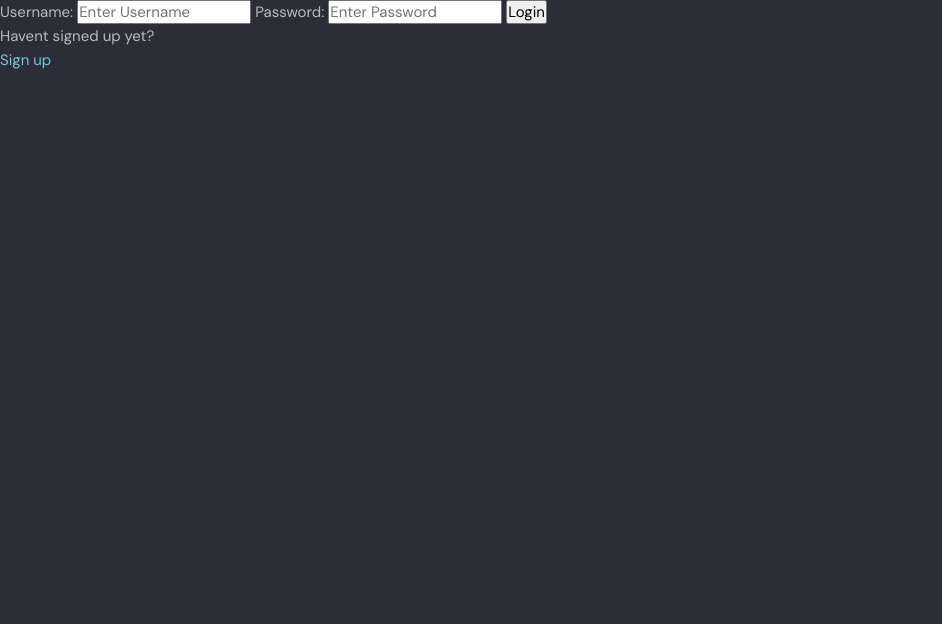
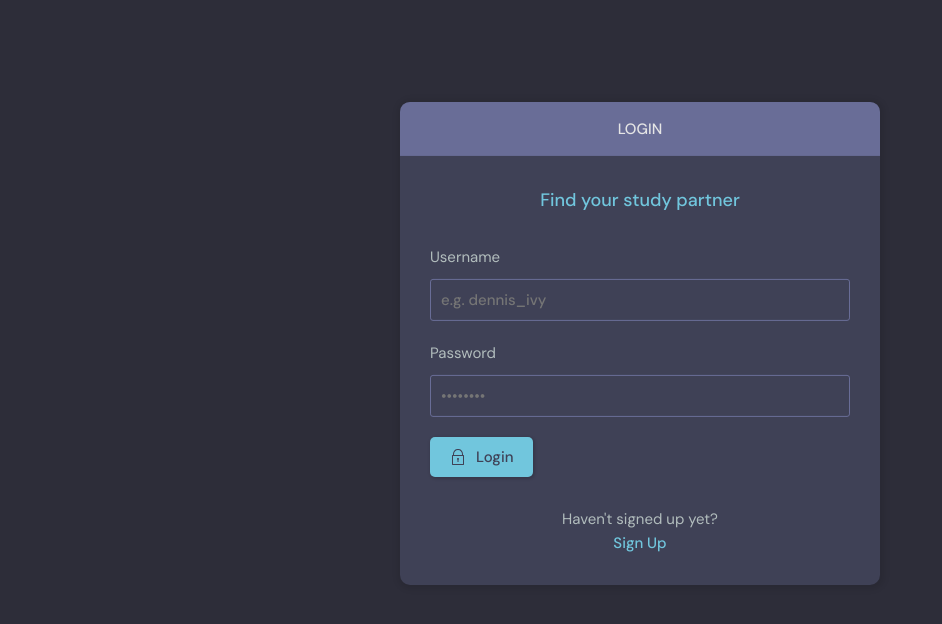
Before and after one commit to Hernandez-Marcos/Tutorial-de-django, a Django app: page /login/ in a window 1280 px wide. Shown: the part 76-700 px from the top of the page, without its empty margins (0-942 px from the left). Run offline with Django 5.2, Linux system fonts and the light colour scheme.

Commit message:
Theme applied to login and register page.

```diff
--- a/base/templates/base/login_register.html
+++ b/base/templates/base/login_register.html
@@ -1,38 +1,113 @@
 {% extends 'main.html' %}
 
 {% block content %}
+<main class="auth layout">
+
+  {% if page == 'login' %}
+  <div class="container">
+    <div class="layout__box">
+      <div class="layout__boxHeader">
+        <div class="layout__boxTitle">
+          <h3>Login</h3>
+        </div>
+      </div>
+      <div class="layout__body">
+        <h2 class="auth__tagline">Find your study partner</h2>
+
+        <form class="form" action="" method="POST">
+          {% csrf_token %}
+          <div class="form__group form__group">
+            <label for="room_name">Username</label>
+            <input id="username" name="username" type="text" placeholder="e.g. dennis_ivy" />
+          </div>
+          <div class="form__group">
+            <label for="password">Password</label>
+            <input
+              id="password"
+              name="password"
+              type="password"
+              placeholder="&bull;&bull;&bull;&bull;&bull;&bull;&bull;&bull;"
+            />
+          </div>
+
+          <button class="btn btn--main" type="submit">
+            <svg
+              version="1.1"
+              xmlns="http://www.w3.org/2000/svg"
+              width="32"
+              height="32"
+              viewBox="0 0 32 32"
+            >
+              <title>lock</title>
+              <path
+                d="M27 12h-1v-2c0-5.514-4.486-10-10-10s-10 4.486-10 10v2h-1c-0.553 0-1 0.447-1 1v18c0 0.553 0.447 1 1 1h22c0.553 0 1-0.447 1-1v-18c0-0.553-0.447-1-1-1zM8 10c0-4.411 3.589-8 8-8s8 3.589 8 8v2h-16v-2zM26 30h-20v-16h20v16z"
+              ></path>
+              <path
+                d="M15 21.694v4.306h2v-4.306c0.587-0.348 1-0.961 1-1.694 0-1.105-0.895-2-2-2s-2 0.895-2 2c0 0.732 0.413 1.345 1 1.694z"
+              ></path>
+            </svg>
+
+            Login
+          </button>
+        </form>
+
+        <div class="auth__action">
+          <p>Haven't signed up yet?</p>
+          <a href="{% url 'register' %}" class="btn btn--link">Sign Up</a>
+        </div>
+      </div>
+    </div>
+  </div>
+  {% else %}
+  <div class="container">
+    <div class="layout__box">
+      <div class="layout__boxHeader">
+        <div class="layout__boxTitle">
+          <h3>Register</h3>
+        </div>
+      </div>
+      <div class="layout__body">
+        <h2 class="auth__tagline">Find your study partner</h2>
+
+        <form class="form" action="" method="POST">
+          {% csrf_token %}
+
+          {% for field in form %}
+          <div class="form__group form__group">
+            <label for="room_name">{{field.label}}</label>
+            {{field}}
+          </div>
+          {% endfor %}
 
 
-{% if page == 'login' %}
-<div>
-    <form method="POST" action="">
-        {% csrf_token %}
+          <button class="btn btn--main" type="submit">
+            <svg
+              version="1.1"
+              xmlns="http://www.w3.org/2000/svg"
+              width="32"
+              height="32"
+              viewBox="0 0 32 32"
+            >
+              <title>lock</title>
+              <path
+                d="M27 12h-1v-2c0-5.514-4.486-10-10-10s-10 4.486-10 10v2h-1c-0.553 0-1 0.447-1 1v18c0 0.553 0.447 1 1 1h22c0.553 0 1-0.447 1-1v-18c0-0.553-0.447-1-1-1zM8 10c0-4.411 3.589-8 8-8s8 3.589 8 8v2h-16v-2zM26 30h-20v-16h20v16z"
+              ></path>
+              <path
+                d="M15 21.694v4.306h2v-4.306c0.587-0.348 1-0.961 1-1.694 0-1.105-0.895-2-2-2s-2 0.895-2 2c0 0.732 0.413 1.345 1 1.694z"
+              ></path>
+            </svg>
 
-        <label>Username:</label>
-        <input type="text" name="username" placeholder="Enter Username">
+            Register
+          </button>
+        </form>
 
-        <label>Password:</label>
-        <input type="password" name="password" placeholder="Enter Password">
-
-        <input type="submit" value="Login">
-    </form>
-
-    <p>Havent signed up yet?</p>
-    <a href="{% url 'register' %}">Sign up</a>
-</div>
-
-{% else %}
-
-<div>
-    <form method="POST" action="">
-        {% csrf_token %}
-        {{form.as_p}}
-        <input type="submit" value="Register">
-    </form>
-
-    <p>Already signed up?</p>
-    <a href="{% url 'login' %}">Login</a>
-</div>
-{% endif %}
-
+        <div class="auth__action">
+          <p>Already sign up?</p>
+          <a href="{% url 'login' %}" class="btn btn--link">Login</a>
+        </div>
+      </div>
+    </div>
+  </div>
+  {% endif %}
+</main>
 {% endblock content %}
```
Also changed, not shown: base/templates/base/login_register_old.html (added, +38 -0 lines).
